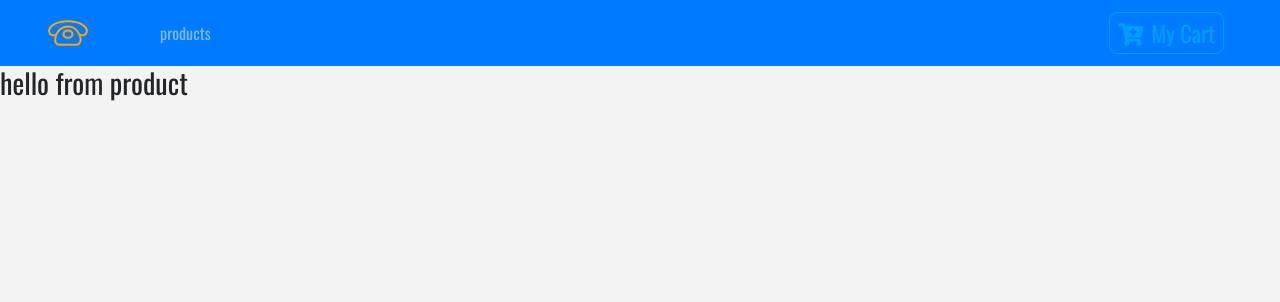
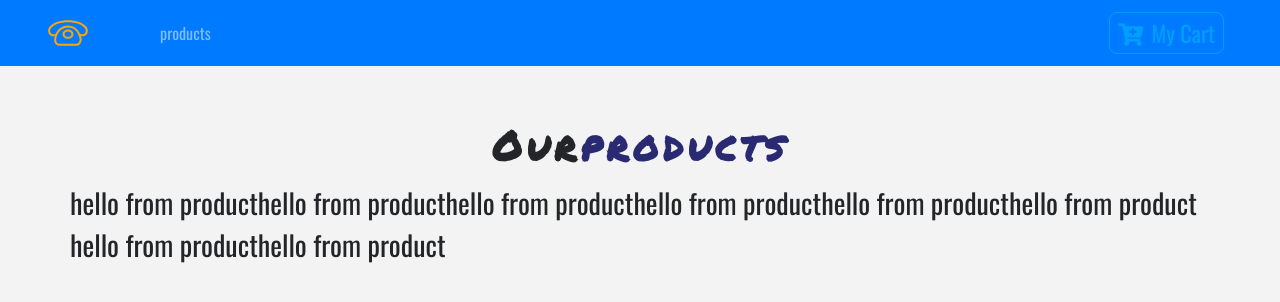
Before and after one commit to milleriishaun/react_commerce, a React (Create React App) app: page / in a window 1280 px wide. Shown: the top 302 px of the page. Built offline with nearby package versions, Linux system fonts and the light colour scheme.

Commit message:
Edit show products items holders

```diff
--- a/src/App.js
+++ b/src/App.js
@@ -1,6 +1,7 @@
 import './App.css';
 import 'bootstrap/dist/css/bootstrap.min.css';
 
+import React, {Component} from 'react';
 import {Route, Switch} from "react-router-dom";
 
 import Cart from './components/Cart';
@@ -8,9 +9,9 @@
 import Details from './components/Details';
 import Navbar from './components/Navbar';
 import ProductList from './components/ProductList';
-import React from 'react';
 
-function App() {
+class App extends Component {
+  render() {
     return (
       <React.Fragment>
         <Navbar />
@@ -34,5 +35,6 @@
       </React.Fragment>
     );
   }
+}
 
 export default App;
--- a/src/components/ProductList.js
+++ b/src/components/ProductList.js
@@ -1,15 +1,35 @@
-import React, { Component } from 'react';
+import React, { Component } from "react";
 
-import Product from './Product';
+import Product from "./Product";
+import { ProductConsumer } from "../context";
+import Title from "./Title";
+import { storeProducts } from "../data";
 
-class ProductList extends Component {
-    render() {
-        return (
-            <div>
-                <Product />
+export default class ProductList extends Component {
+  state = {
+    products: storeProducts,
+  };
+  render() {
+    console.log(this.state.products);
+    return (
+      <React.Fragment>
+        <div className="py-5">
+          <div className="container">
+            <Title name="our" title="products" />
+            <div className="row">
+              <ProductConsumer>
+                {value => {
+                //   console.log("value: ",value)
+                    return value.products.map( product => {
+                        return <Product key={product.id} product={product} />
+                    })
+                }}
+              </ProductConsumer>
             </div>
-        );
-    }
+          </div>
+        </div>
+      </React.Fragment>
+      // <Product />
+    );
+  }
 }
-
-export default ProductList;
--- /dev/null
+++ b/src/components/Title.js
@@ -0,0 +1,16 @@
+import React from 'react'
+
+export default function Title({name, title}) {
+  return (
+    <div className="row">
+      <div className="col-10 mx-auto my-2 text-center text-title">
+        <h1 className="text-capitalize font-weight-bold">
+          {name}
+          <strong className="text-blue">
+            {title}
+          </strong>
+        </h1>
+      </div>
+    </div>
+  )
+}
--- /dev/null
+++ b/src/context.js
@@ -0,0 +1,39 @@
+import React, { Component } from 'react'
+import {detailProduct, storeProducts} from './data';
+
+const ProductContext = React.createContext();
+// Provider(provides all the information for all the application)(we creat the ProductProvider because Provider is not useful
+// by itself)
+// Consumer(whenever wanting to use the information provided from the provider, we use the consumer)
+// Because the ProductContext.Provider will be sitting at the top of the components tree, we want to return all the children.
+
+class ProductProvider extends Component {
+  state = {
+    products: storeProducts,
+    detailProduct: detailProduct
+  }
+
+  handleDetail = () => {
+    console.log('hello from detail');
+  }
+
+  addToCart = () => {
+    console.log('hello from addToCart');
+  }
+
+  render() {
+    return (
+      <ProductContext.Provider value={{
+        ...this.state,
+        handleDetail: this.handleDetail,
+        addToCart: this.addToCart
+      }}>
+        {this.props.children}
+      </ProductContext.Provider>
+    )
+  }
+}
+
+const ProductConsumer = ProductContext.Consumer;
+
+export {ProductProvider, ProductConsumer};
--- a/src/data.js
+++ b/src/data.js
@@ -1,7 +1,3 @@
-/*
-https://www.iconfinder.com/icons/1243689/call_phone_icon
-Creative Commons (Attribution 3.0 Unported);
-https://www.iconfinder.com/Makoto_msk */
 
 export const storeProducts = [
   {
--- a/src/index.js
+++ b/src/index.js
@@ -1,16 +1,21 @@
-import './index.css';
+import "./index.css";
 
-import * as serviceWorker from './serviceWorker';
+import * as serviceWorker from "./serviceWorker";
 
-import App from './App';
-import React from 'react';
-import ReactDOM from 'react-dom';
-import {BrowserRouter as Router} from "react-router-dom";
+import App from "./App";
+import { ProductProvider } from "./context";
+import React from "react";
+import ReactDOM from "react-dom";
+import { BrowserRouter as Router } from "react-router-dom";
 
 ReactDOM.render(
+  <ProductProvider>
     <Router>
-        <App />
-    </Router>, document.getElementById('root'));
+      <App />
+    </Router>
+  </ProductProvider>,
+  document.getElementById("root")
+);
 
 // If you want your app to work offline and load faster, you can change
 // unregister() to register() below. Note this comes with some pitfalls.
```
Also changed, not shown: 1 other file (tests, documents, lock files or other folders). Lines whose indentation alone changed are shown as unchanged.
